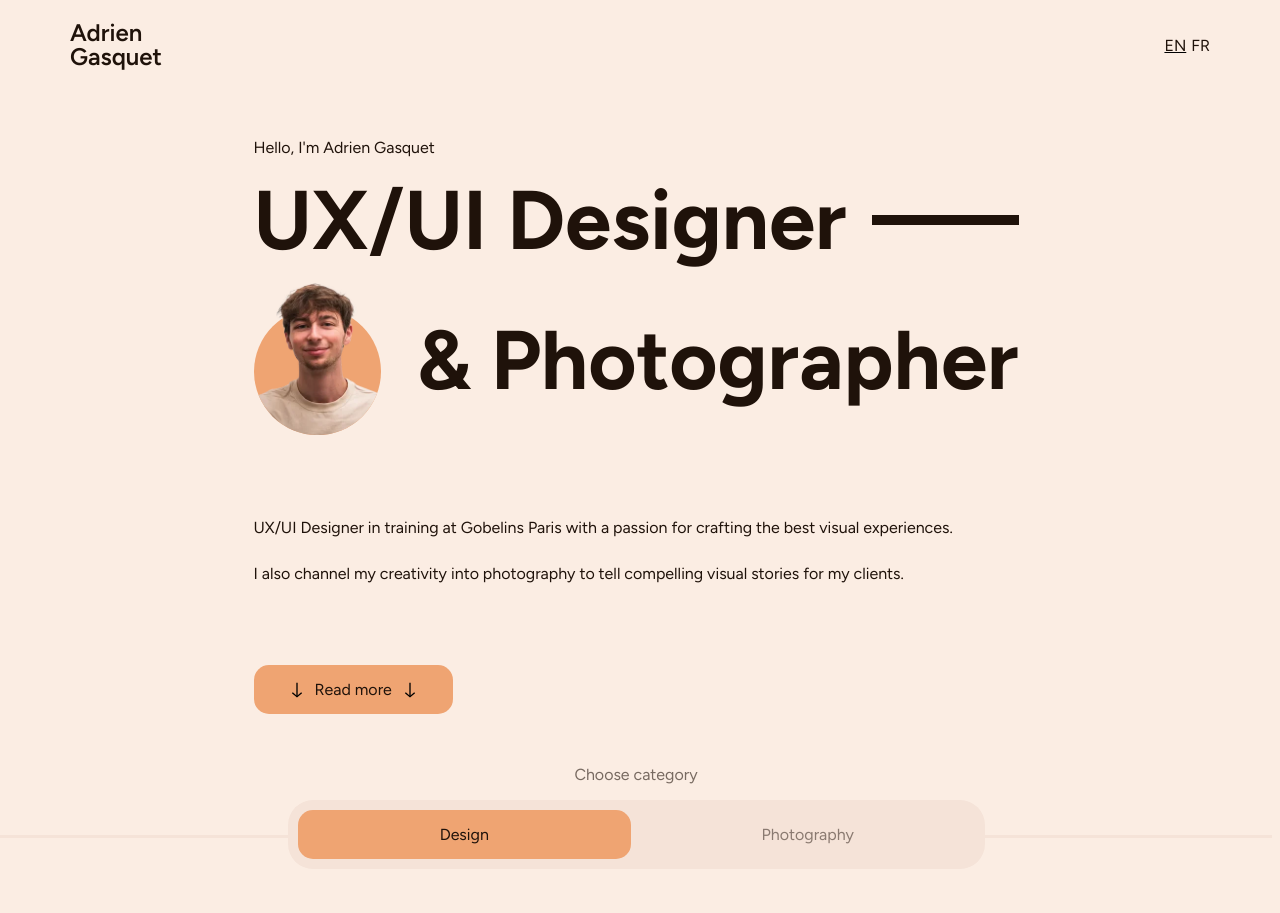
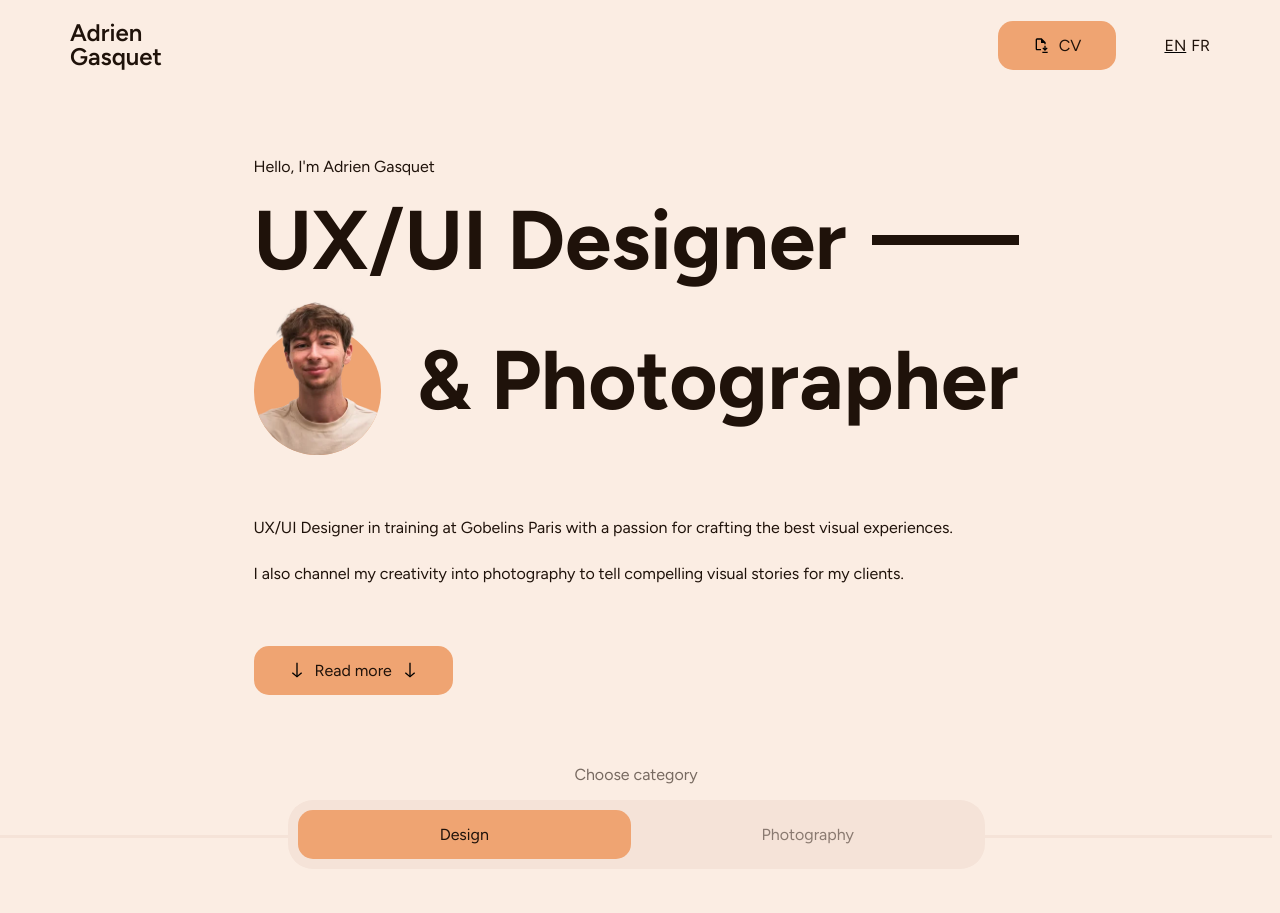
Before and after one commit to AdrienGQT/Portfolio-2024, a PHP site: page / in a window 1280 px wide. Shown: the top 913 px of the page. Run offline with PHP 8.4, Linux system fonts and the light colour scheme.

Commit message:
New button in header

```diff
--- a/src/css/scss/components/_button.scss
+++ b/src/css/scss/components/_button.scss
@@ -52,6 +52,10 @@
 
             &--arrow-next {
                 background-image: url(/public/ui/arrow-next.svg);
+            }
+
+            &--download {
+                background-image: url(/public/ui/download.svg);
             }
         }
 
--- a/src/css/scss/components/html/_header.scss
+++ b/src/css/scss/components/html/_header.scss
@@ -7,7 +7,6 @@
     align-items: center;
     box-sizing: border-box;
     z-index: 500;
-    background-color: $c-surface;
 
     &__title{
         width: 160px;
@@ -19,6 +18,23 @@
         }
     }
 
+    &__right{
+        display: flex;
+        justify-content: center;
+        align-items: center;
+        gap: 48px;
+
+        @media screen and (max-width: 970px) {
+            gap: 24px;
+        }
+    }
+
+    &__button{
+        display: flex;
+        justify-content: center;
+        align-items: center;
+    }
+
     @media screen and (max-width: 970px) {
         padding: 0 25px;
         height: 70px;
--- a/src/css/scss/components/landing/_landing.scss
+++ b/src/css/scss/components/landing/_landing.scss
@@ -11,8 +11,8 @@
 
     @media screen and (max-width: $bp-small-pc) and (min-width: 969px) {
         width: 765px;
-        gap: unset;
-        justify-content: space-around;
+        // gap: unset;
+        // justify-content: space-around;
     }
 
     &--photo {
--- a/src/css/style.css
+++ b/src/css/style.css
@@ -165,6 +165,9 @@ span {
 .button--c-1 .button__icon--arrow-next {
   background-image: url(/public/ui/arrow-next.svg);
 }
+.button--c-1 .button__icon--download {
+  background-image: url(/public/ui/download.svg);
+}
 .button--c-2 {
   background-color: #8C5C3C;
 }
@@ -236,7 +239,6 @@ span {
   align-items: center;
   box-sizing: border-box;
   z-index: 500;
-  background-color: #FBEDE3;
 }
 .header__title {
   width: 160px;
@@ -247,6 +249,22 @@ span {
     font-size: 1.25rem;
     width: 141px;
   }
+}
+.header__right {
+  display: flex;
+  justify-content: center;
+  align-items: center;
+  gap: 48px;
+}
+@media screen and (max-width: 970px) {
+  .header__right {
+    gap: 24px;
+  }
+}
+.header__button {
+  display: flex;
+  justify-content: center;
+  align-items: center;
 }
 @media screen and (max-width: 970px) {
   .header {
@@ -271,8 +289,6 @@ span {
 @media screen and (max-width: 1900px) and (min-width: 969px) {
   .landing {
     width: 765px;
-    gap: unset;
-    justify-content: space-around;
   }
 }
 .landing--photo {
--- a/src/html/header.php
+++ b/src/html/header.php
@@ -1,4 +1,4 @@
-<div class="header header--photo">
+<div class="header">
     <div class="header__left">
         <a href="/index.php">
             <h3 class="header__title">
@@ -9,6 +9,10 @@
 
     </div>
     <div class="header__right">
+        <a href="/client-data/pdf/CV - Adrien Gasquet.pdf" download="CV - Adrien Gasquet" class="button button--c-1" href="src/pages/design/liftoffrockets.php">
+            <div class="button__icon button__icon--download"></div>
+            <p class="button__text">CV</p>
+        </a>
         <div class="language-selector">
             <div id="en" class="language-selector__item language-selector__item--on"
                 onclick="languageSelectorClick('en')">
```
Also changed, not shown: public/ui/download.svg (added), 2 other files.
